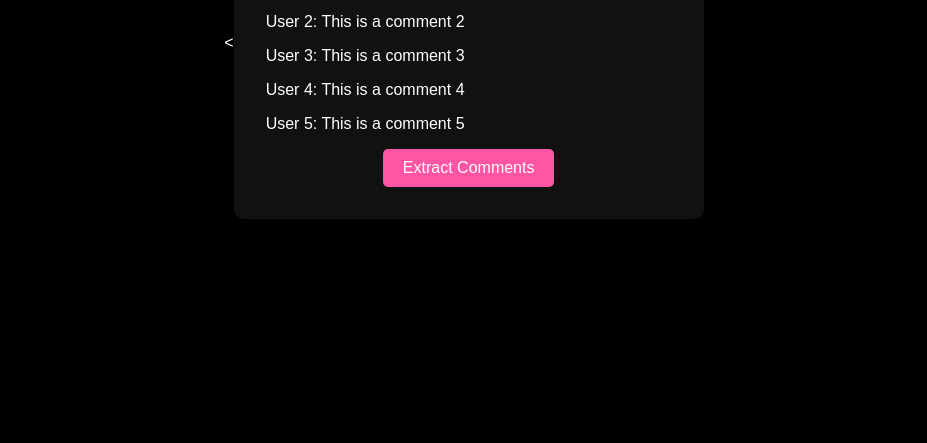
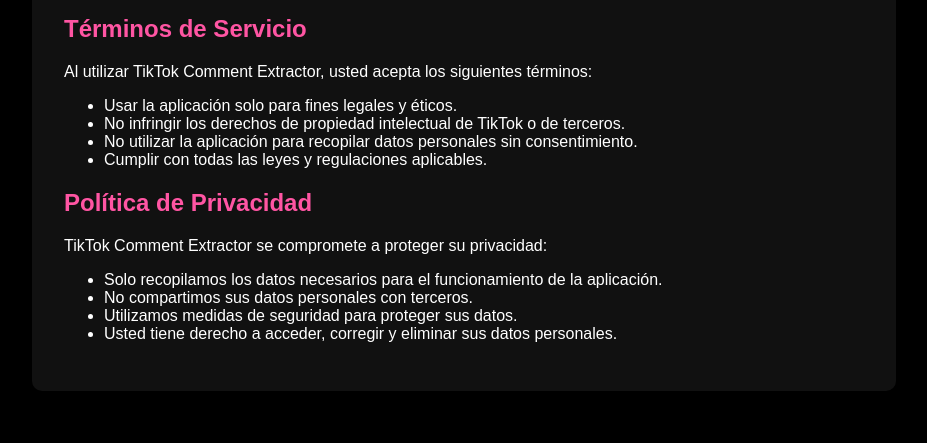
Before and after one commit to wilwil186/wilwil186.github.io, a plain HTML site: page index.html in a window 1280 px wide. Shown: the part 357-800 px from the top of the page, without its empty margins (176-1103 px from the left). Drawn offline with Linux system fonts and the light colour scheme.

Commit message:
Update index.html

```diff
--- a/index.html
+++ b/index.html
@@ -1,4 +1,4 @@
-<<!DOCTYPE html>
+<!DOCTYPE html>
 <html lang="es">
 <head>
     <meta charset="UTF-8">
@@ -9,19 +9,17 @@
             font-family: Arial, sans-serif;
             background-color: #000000;
             color: #ffffff;
-            display: flex;
-            justify-content: center;
-            align-items: center;
-            height: 100vh;
             margin: 0;
+            padding: 20px;
         }
         .container {
-            text-align: center;
+            max-width: 800px;
+            margin: 0 auto;
             background-color: #111111;
             padding: 2rem;
             border-radius: 10px;
         }
-        h1 {
+        h1, h2 {
             color: #FF55A3;
         }
         .comments {
@@ -37,6 +35,10 @@
             cursor: pointer;
             border-radius: 5px;
         }
+        .legal-section {
+            margin-top: 2rem;
+            text-align: left;
+        }
     </style>
 </head>
 <body>
@@ -50,6 +52,26 @@
             <p>User 5: This is a comment 5</p>
         </div>
         <button class="extract-button">Extract Comments</button>
+
+        <div class="legal-section">
+            <h2>Términos de Servicio</h2>
+            <p>Al utilizar TikTok Comment Extractor, usted acepta los siguientes términos:</p>
+            <ul>
+                <li>Usar la aplicación solo para fines legales y éticos.</li>
+                <li>No infringir los derechos de propiedad intelectual de TikTok o de terceros.</li>
+                <li>No utilizar la aplicación para recopilar datos personales sin consentimiento.</li>
+                <li>Cumplir con todas las leyes y regulaciones aplicables.</li>
+            </ul>
+
+            <h2>Política de Privacidad</h2>
+            <p>TikTok Comment Extractor se compromete a proteger su privacidad:</p>
+            <ul>
+                <li>Solo recopilamos los datos necesarios para el funcionamiento de la aplicación.</li>
+                <li>No compartimos sus datos personales con terceros.</li>
+                <li>Utilizamos medidas de seguridad para proteger sus datos.</li>
+                <li>Usted tiene derecho a acceder, corregir y eliminar sus datos personales.</li>
+            </ul>
+        </div>
     </div>
 </body>
 </html>
```
